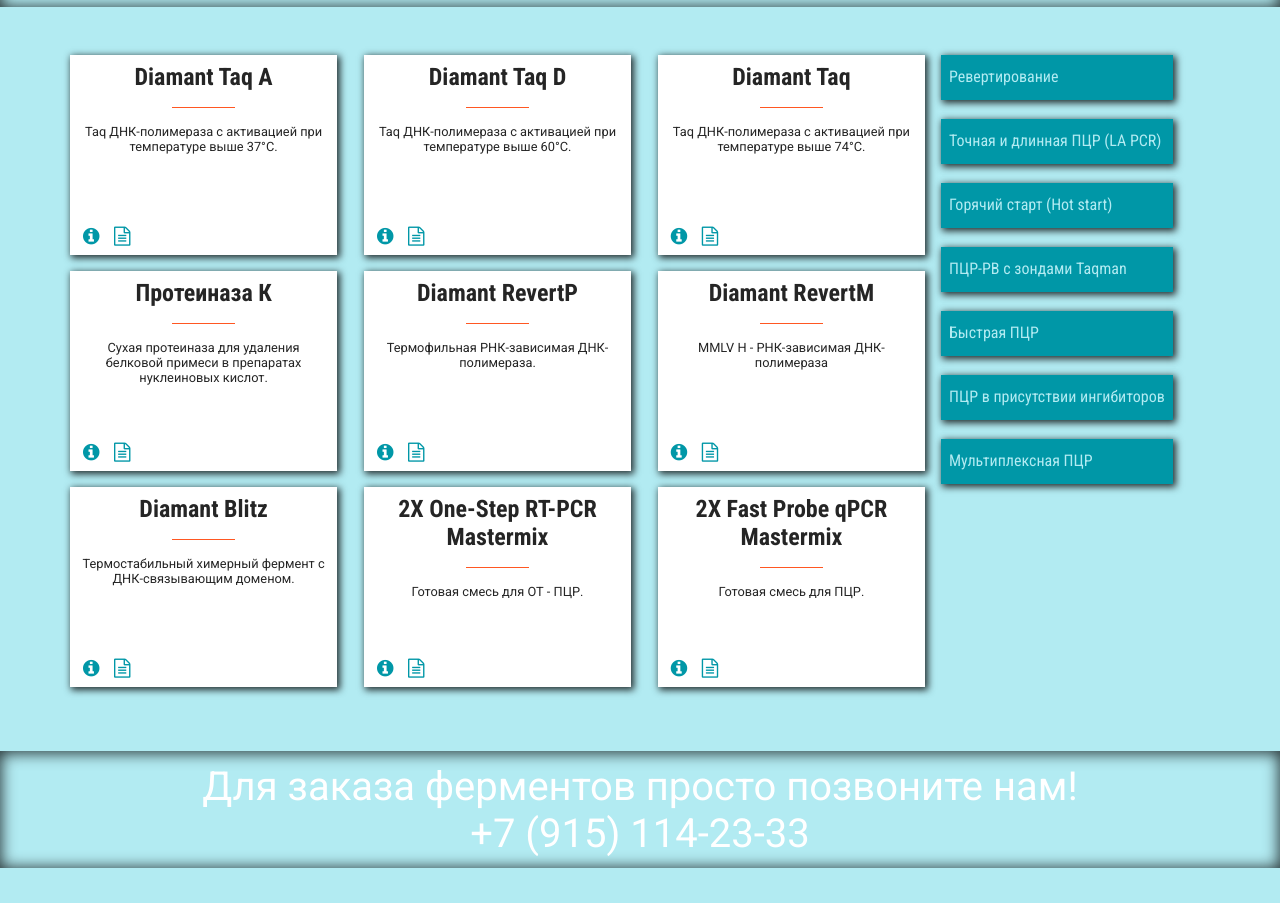
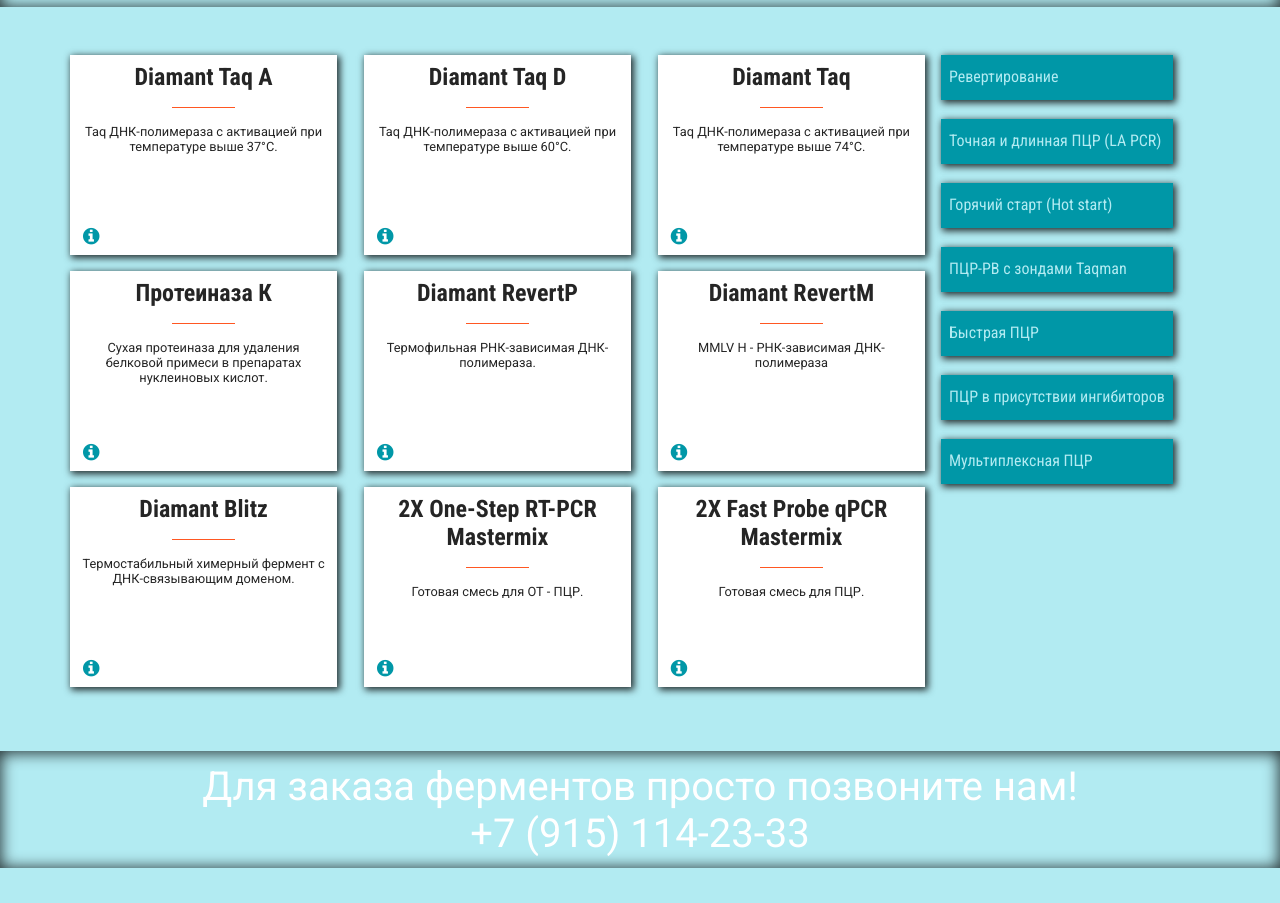
Before and after one commit to 2gnc/belbiolab, a website: page project/src/index.pug in a window 1280 px wide. Shown: the part 194-1097 px from the top of the page. Drawn offline with nearby package versions, Linux system fonts and the light colour scheme; files that its build step writes are made by us from their sources; files whose address does not match are found by name.

Commit message:
убрала иконку файла из карточки фермента

```diff
--- a/project/src/index.pug
+++ b/project/src/index.pug
@@ -37,7 +37,7 @@
 						p.ferment__desc Taq ДНК-полимераза с активацией при температуре выше 37&degC.
 						p.ferment__info
 							i(class="fa fa-info-circle" aria-hidden="true")
-							i(class="fa fa-file-text-o" aria-hidden="true")
+							//- i(class="fa fa-file-text-o" aria-hidden="true")
 						p.ferment__reactions.ferment__reactions--hidden some text
 					.ferment(id="taqd" data-reactions="r-hotstart, r-pcrrv, r-multiplex")
 						h2.ferment__name Diamant Taq D
@@ -45,7 +45,7 @@
 						p.ferment__desc Taq ДНК-полимераза с активацией при температуре выше 60&degC.
 						p.ferment__info
 							i(class="fa fa-info-circle" aria-hidden="true")
-							i(class="fa fa-file-text-o" aria-hidden="true")
+							//-i(class="fa fa-file-text-o" aria-hidden="true")
 						p.ferment__reactions.ferment__reactions--hidden some text
 					.ferment(id="taq")
 						h2.ferment__name Diamant Taq
@@ -53,7 +53,7 @@
 						p.ferment__desc Taq ДНК-полимераза с активацией при температуре выше 74&degC.
 						p.ferment__info
 							i(class="fa fa-info-circle" aria-hidden="true")
-							i(class="fa fa-file-text-o" aria-hidden="true")
+							//-i(class="fa fa-file-text-o" aria-hidden="true")
 						p.ferment__reactions.ferment__reactions--hidden some text
 					.ferment(id="proteinasak")
 						h2.ferment__name Протеиназа К
@@ -61,7 +61,7 @@
 						p.ferment__desc Сухая протеиназа для удаления белковой примеси в препаратах нуклеиновых кислот.
 						p.ferment__info
 							i(class="fa fa-info-circle" aria-hidden="true")
-							i(class="fa fa-file-text-o" aria-hidden="true")
+							//-i(class="fa fa-file-text-o" aria-hidden="true")
 						p.ferment__reactions.ferment__reactions--hidden some text
 					.ferment(id="revertp" data-reactions="r-revert")
 						h2.ferment__name Diamant RevertP
@@ -69,7 +69,7 @@
 						p.ferment__desc Термофильная РНК-зависимая ДНК-полимераза.
 						p.ferment__info
 							i(class="fa fa-info-circle" aria-hidden="true")
-							i(class="fa fa-file-text-o" aria-hidden="true")
+							//-i(class="fa fa-file-text-o" aria-hidden="true")
 						p.ferment__reactions.ferment__reactions--hidden some text
 					.ferment(id="revertm" data-reactions="r-revert")
 						h2.ferment__name Diamant RevertM
@@ -77,7 +77,7 @@
 						p.ferment__desc MMLV H - РНК-зависимая ДНК-полимераза
 						p.ferment__info
 							i(class="fa fa-info-circle" aria-hidden="true")
-							i(class="fa fa-file-text-o" aria-hidden="true")
+							//-i(class="fa fa-file-text-o" aria-hidden="true")
 						p.ferment__reactions.ferment__reactions--hidden some text
 					.ferment(id="blitz" data-reactions="r-lapcr, r-fastpcr, r-ingibitors")
 						h2.ferment__name Diamant Blitz
@@ -85,7 +85,7 @@
 						p.ferment__desc Термостабильный химерный фермент с ДНК-связывающим доменом.
 						p.ferment__info
 							i(class="fa fa-info-circle" aria-hidden="true")
-							i(class="fa fa-file-text-o" aria-hidden="true")
+							//-i(class="fa fa-file-text-o" aria-hidden="true")
 						p.ferment__reactions.ferment__reactions--hidden some text
 					.ferment(id="onestep" data-reactions="r-revert, r-hotstart, r-pcrrv, r-multiplex")
 						h2.ferment__name 2X One-Step RT-PCR Mastermix
@@ -93,7 +93,7 @@
 						p.ferment__desc Готовая смесь для ОТ - ПЦР.
 						p.ferment__info
 							i(class="fa fa-info-circle" aria-hidden="true")
-							i(class="fa fa-file-text-o" aria-hidden="true")
+							//-i(class="fa fa-file-text-o" aria-hidden="true")
 						p.ferment__reactions.ferment__reactions--hidden some text
 					.ferment(id="fastprobe" data-reactions="r-hotstart, r-pcrrv, r-fastpcr, r-ingibitors, r-multiplex")
 						h2.ferment__name 2X Fast Probe qPCR Mastermix
@@ -101,7 +101,7 @@
 						p.ferment__desc Готовая смесь для ПЦР.
 						p.ferment__info
 							i(class="fa fa-info-circle" aria-hidden="true")
-							i(class="fa fa-file-text-o" aria-hidden="true")
+							//-i(class="fa fa-file-text-o" aria-hidden="true")
 						p.ferment__reactions.ferment__reactions--hidden some text
 					article.ferment-details.ferment-details--hidden(data-ferment="taqa")
 						.ferment-details__box
```
Also changed, not shown: project/app/index.html.
